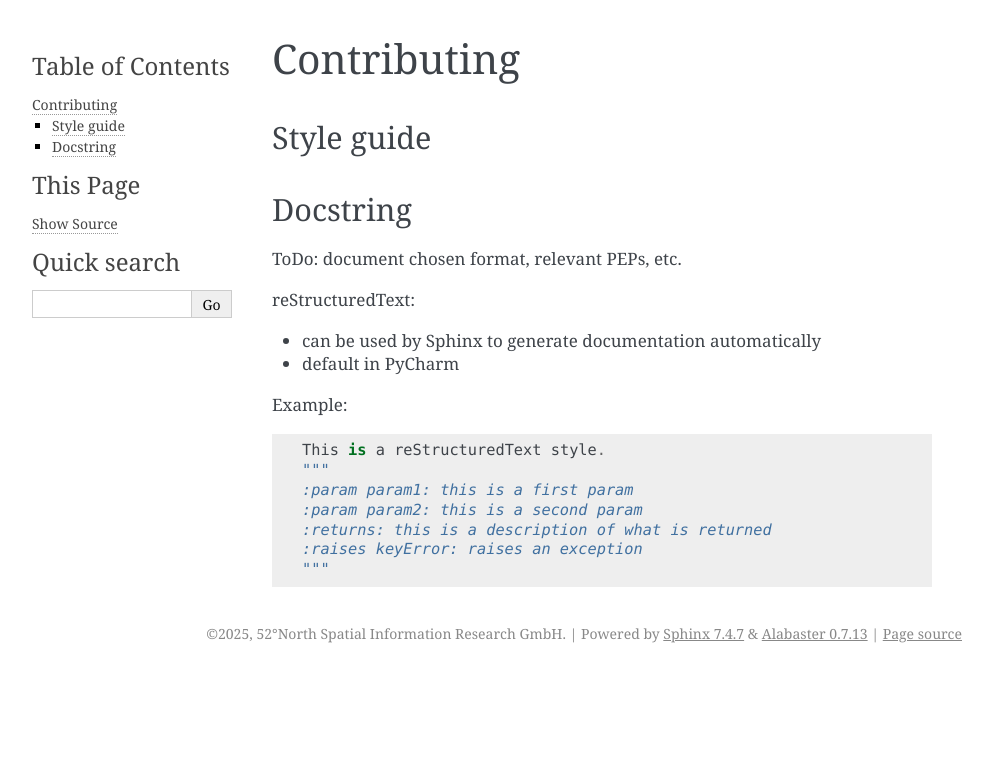
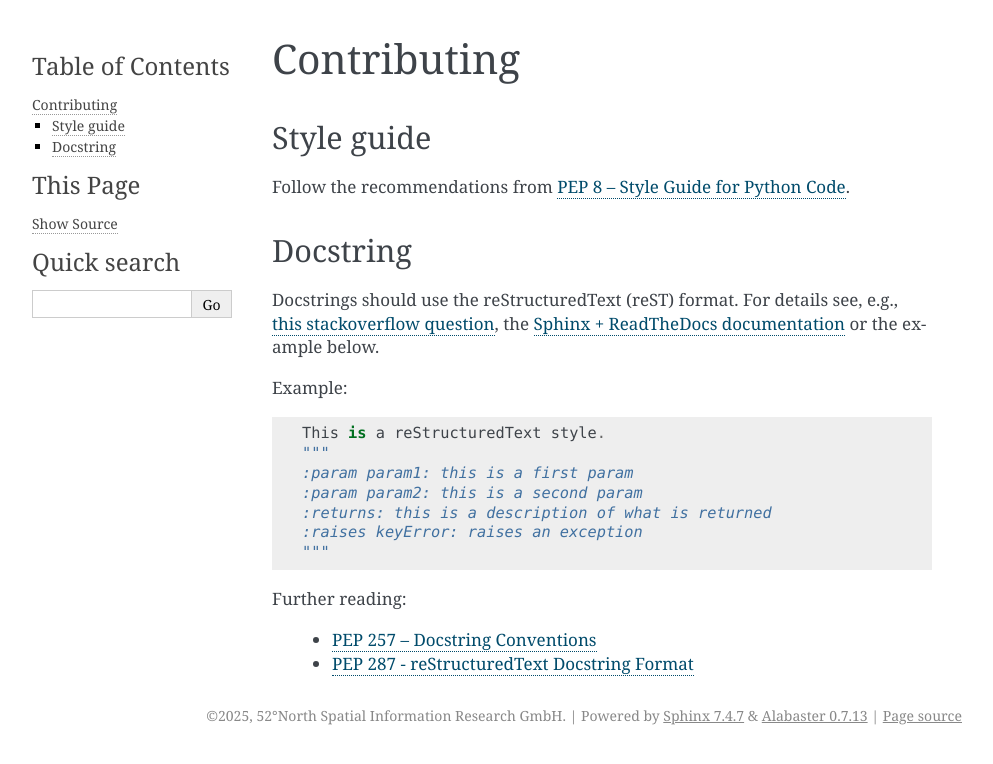
Before and after one commit to 52North/WeatherRoutingTool, a Sphinx documentation site: the page built from docs/source/contributing.rst, in a window 1280 px wide. Shown: the top 764 px of the page, without its empty margins (148-1141 px from the left). Built offline with Sphinx 7.4.7, drawn with Linux system fonts in a browser that asks for light colours.

Commit message:
Update documentation about contributions

```diff
--- a/docs/source/contributing.rst
+++ b/docs/source/contributing.rst
@@ -6,15 +6,12 @@ Contributing
 Style guide
 -----------
 
+Follow the recommendations from `PEP 8 – Style Guide for Python Code <https://peps.python.org/pep-0008/>`_.
+
 Docstring
 ---------
 
-ToDo: document chosen format, relevant PEPs, etc.
-
-reStructuredText:
-
-* can be used by Sphinx to generate documentation automatically
-* default in PyCharm
+Docstrings should use the reStructuredText (reST) format. For details see, e.g., `this stackoverflow question <https://stackoverflow.com/questions/3898572/what-are-the-most-common-python-docstring-formats>`_, the `Sphinx + ReadTheDocs documentation <https://sphinx-rtd-tutorial.readthedocs.io/en/latest/docstrings.html>`_ or the example below.
 
 Example:
 
@@ -27,3 +24,8 @@ Example:
     :returns: this is a description of what is returned
     :raises keyError: raises an exception
     """
+
+Further reading:
+
+ - `PEP 257 – Docstring Conventions <https://peps.python.org/pep-0257/>`_
+ - `PEP 287 - reStructuredText Docstring Format <https://peps.python.org/pep-0287/>`_
```
